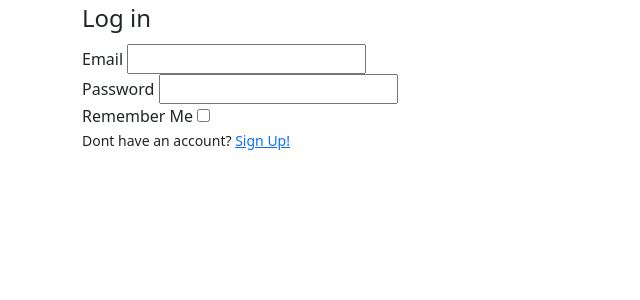
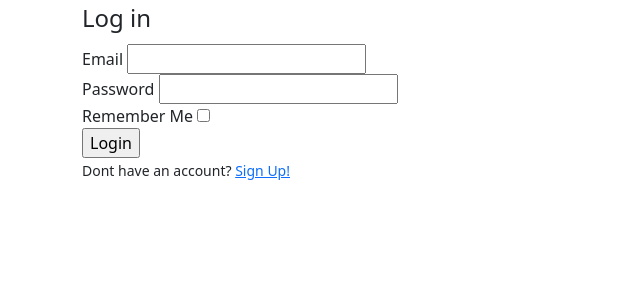
Before and after one commit to NikitaDanila/Licenta, a Flask app: page /login in a window 1280 px wide. Shown: the top 300 px of the page, without its empty margins (0-640 px from the left). Run offline with Flask 2, Linux system fonts and the light colour scheme.

Commit message:
Added submit button to login page

```diff
--- a/web_app/templates/login.html
+++ b/web_app/templates/login.html
@@ -18,6 +18,9 @@
         {{ form.remember.label(class="") }}
         {{ form.remember(class="") }}
       </div>
+      <div class="">
+        {{ form.submit(class="") }}
+      </div>
     </fieldset>
   </form>
 </div>
```
